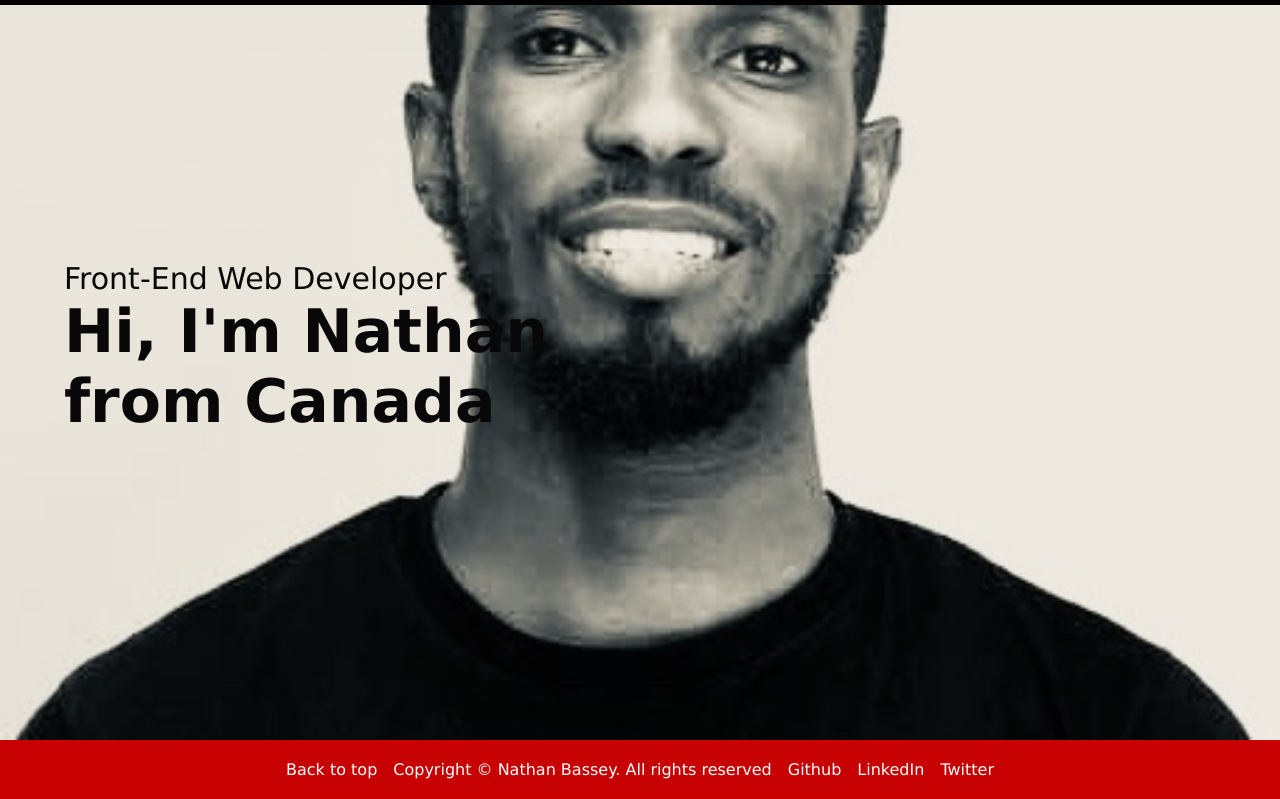
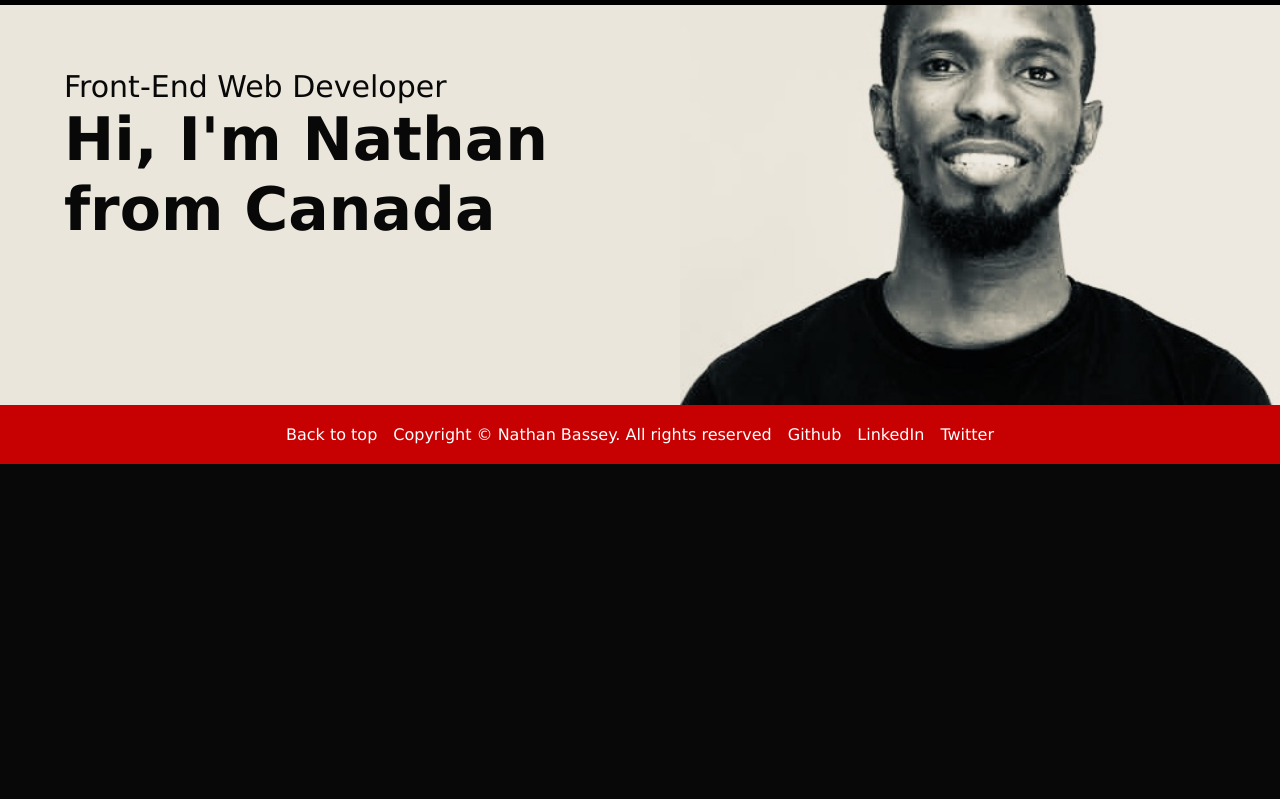
Before and after one commit to nathanbassey/PortfolioWebsitev1, a plain HTML site: page index.html in a window 1280 px wide. Shown: the part 60-859 px from the top of the page. After the commit the page ends 800 px from the top, so only its background shows below. Drawn offline with nearby package versions, Linux system fonts and the light colour scheme.

Commit message:
Text on header section

```diff
--- a/index.html
+++ b/index.html
@@ -19,8 +19,6 @@
             </div>
         </div> -->
 
-    <div id="header">
-
         <nav class="navbar">
             <ul>
                 <li class="navbar-logo"><a href="#"><img src="/Img/NathanBasseyLogo.png" alt="nathanbassey_logo" height="45"></a></li>
@@ -36,6 +34,7 @@
                 <li class="navbar-links"><a href="#contact">Contact</a></li>
             </ul>
         </nav>
+        <div id="header">
         <div class="header-text">
             <p>Front-End Web Developer</p>
             <h1>Hi, I'm Nathan <br> from Canada </h1>
--- a/style.css
+++ b/style.css
@@ -13,20 +13,19 @@ body {
 
 #header {
     width: 100%;
-    height: 100vh;
+    height: 50vh;
     background-image: url(/Img/Bassey\ Ndiokho\ Pix.jpg);
-    background-size: cover;
+    background-color: #eae6db;
+    background-size: 600px;
     background-position: right;
+    background-repeat: no-repeat;
+    position: relative;
 }
 
 .header-text {
-    margin: 20% 5%;
+    padding: 5%;
     font-size: 30px;
     color: #080808;
-}
-
-.header-text h1 {
-
 }
 
 /* Nav Bar */
```
